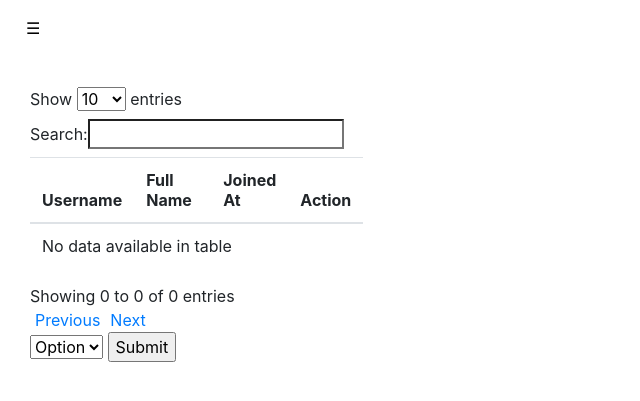
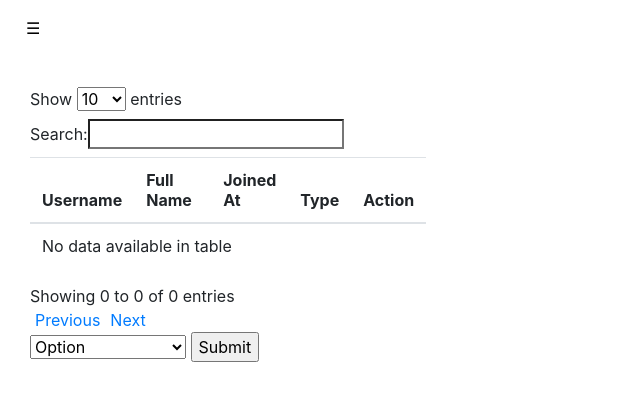
Before and after one commit to gibran-abdillah/quiz-app, a Flask app: page /dashboard/manage-users in a window 1280 px wide. Shown: the top 401 px of the page, without its empty margins (0-640 px from the left). Run offline with Flask 2, Linux system fonts and the light colour scheme; the visitor is signed in with stand-in values (Sample User, id 1); data that the repository does not hold is empty; some libraries are stand-ins or nearby versions.

Commit message:
Add features ( promote users to admin )

```diff
--- a/app/api/views.py
+++ b/app/api/views.py
@@ -53,8 +53,11 @@ def manage_users():
         data = request_data.get('data')
         if option == 'delete':
             db.users.delete_many({'username':{'$in':data}})
+        elif option == 'promote':
+            db.users.update_many({'username':{'$in':data}}, {'$set':{'type':1}})
         return jsonify(status='success', message='Task Done!')
     return ''
+
 @api.route('/users')
 def show_users():
     result = [x for x in db.users.find({})]
@@ -83,6 +86,7 @@ def api_login():
 def change_password():
     if not session.get('username', None):
         return jsonify(status='fail', message='not logged in')
+
     json_request = request.get_json()
     form = ChangePwForm(data=json_request)
     if form.validate() and json_request.get('password'):
--- a/app/static/js/dashboard.js
+++ b/app/static/js/dashboard.js
@@ -155,6 +155,7 @@ $(document).ready(function () {
       {"data":"username"},
       {"data":"full_name"},
       {"data":"joined_at.$date"},
+      {"data":"type"},
       {"data":"username",
        "render":function(data, type, row) {
          return '<input type="checkbox" name="userslist[]" value="'+data+'">'
--- a/app/templates/dashboard/admin/manage-users.html
+++ b/app/templates/dashboard/admin/manage-users.html
@@ -13,12 +13,14 @@
                     <th>Username</th>
                     <th>Full Name</th>
                     <th>Joined At</th>
+                    <th>Type</th>
                     <th>Action</th>
                 </tr>
             </thead>
         </table>
         <select name="option" id='option'>
             <option value='0' selected>Option</option>
+            <option value='promote'>Promote to admin</option>
             <option value="delete">Delete</option>
         </select>
         <input type="submit" value="Submit" id="optionsubmit">
```
